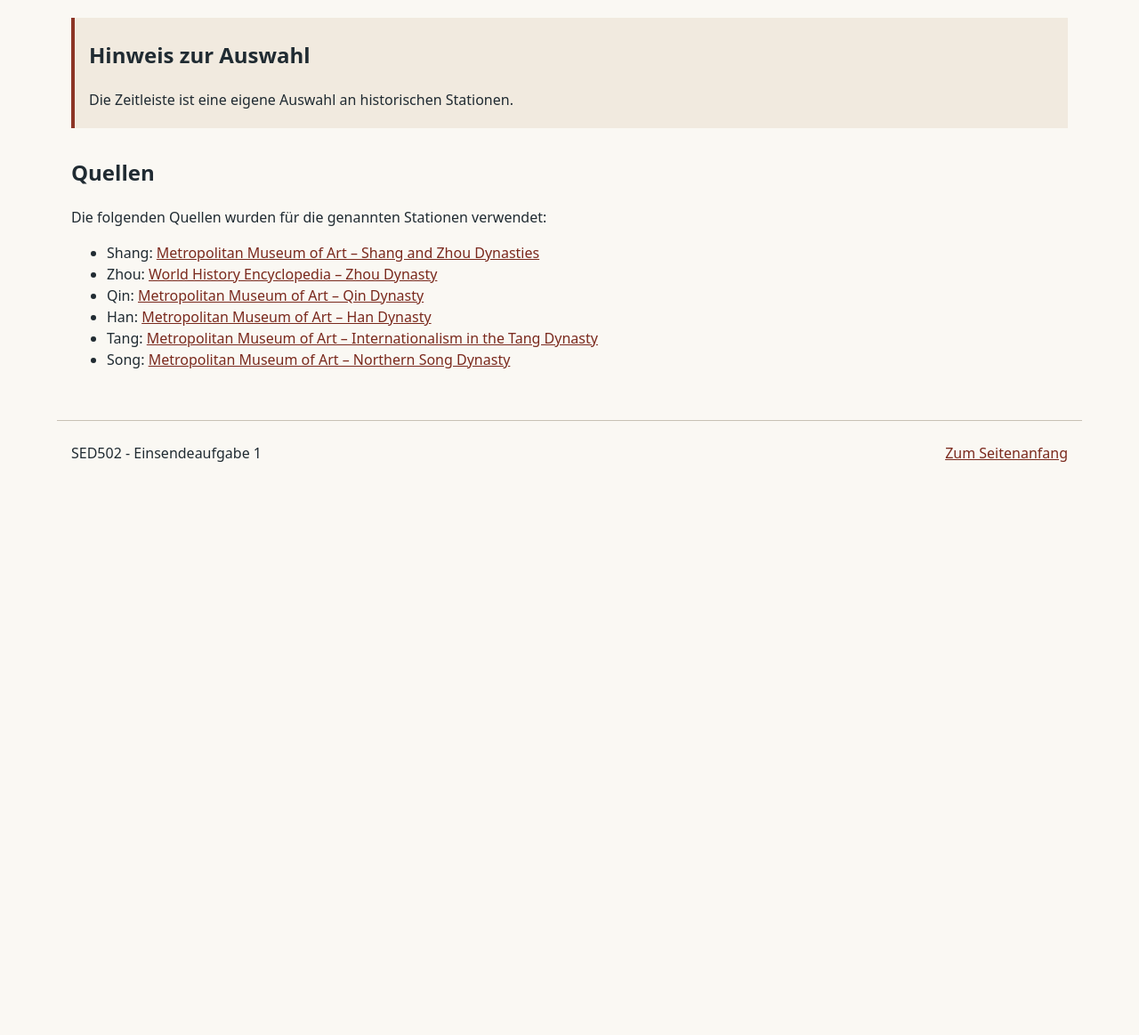
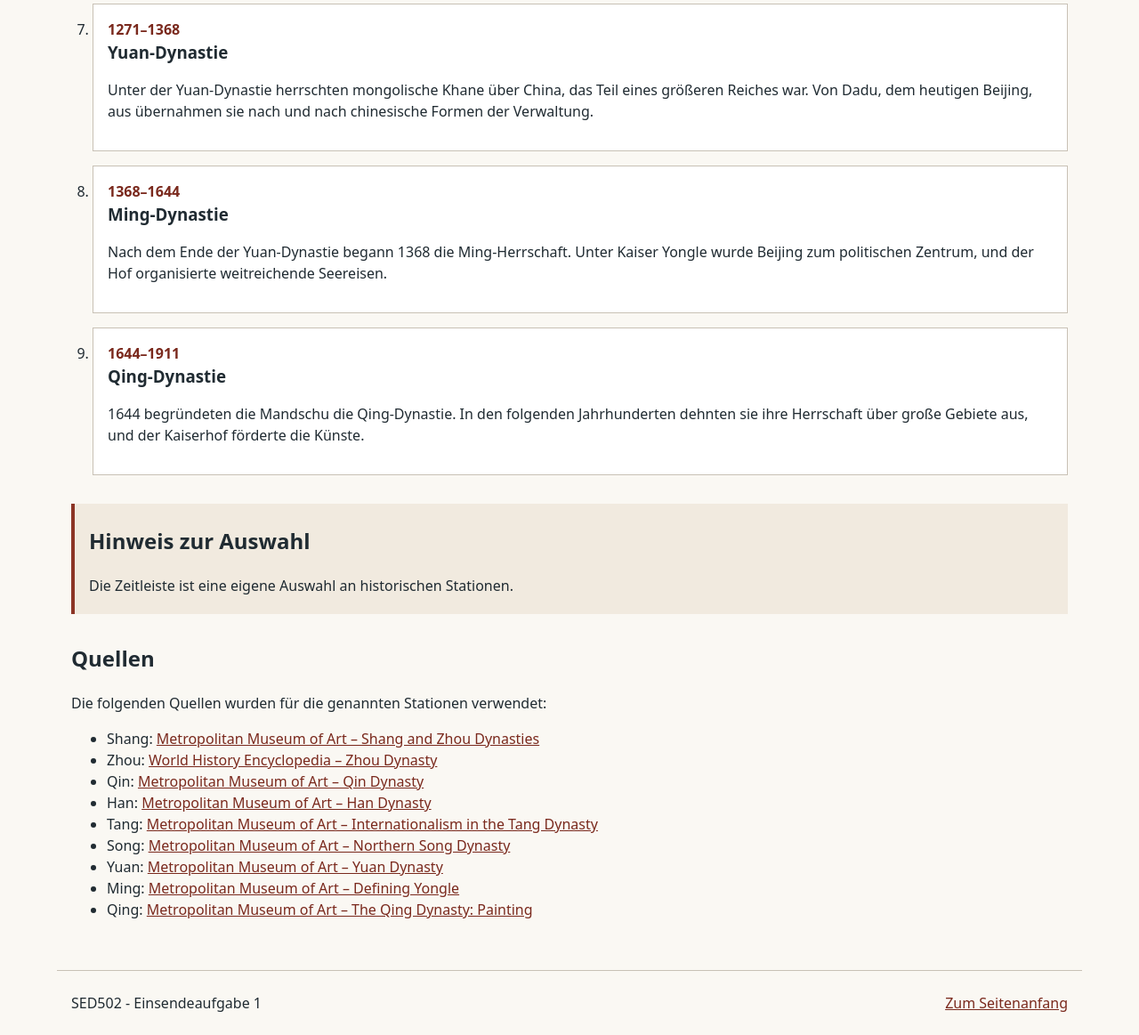
Before and after one commit to cchhrriiss/SED502_ESA1, a website built with Vite: page index.html in a window 1280 px wide. Shown: the part 1519-2682 px from the top of the page at 89% size. Before the commit the page ends 2064 px from the top, so only its background shows below. Built offline with nearby package versions, Linux system fonts and the light colour scheme.

Commit message:
Add: Yuan, Ming und Qing Stationen

```diff
--- a/index.html
+++ b/index.html
@@ -109,6 +109,40 @@
               </p>
             </article>
           </li>
+          <li>
+            <article>
+              <p class="period">1271–1368</p>
+              <h3>Yuan-Dynastie</h3>
+              <p>
+                Unter der Yuan-Dynastie herrschten mongolische Khane über China,
+                das Teil eines größeren Reiches war. Von Dadu, dem heutigen
+                Beijing, aus übernahmen sie nach und nach chinesische Formen
+                der Verwaltung.
+              </p>
+            </article>
+          </li>
+          <li>
+            <article>
+              <p class="period">1368–1644</p>
+              <h3>Ming-Dynastie</h3>
+              <p>
+                Nach dem Ende der Yuan-Dynastie begann 1368 die Ming-Herrschaft.
+                Unter Kaiser Yongle wurde Beijing zum politischen Zentrum, und
+                der Hof organisierte weitreichende Seereisen.
+              </p>
+            </article>
+          </li>
+          <li>
+            <article>
+              <p class="period">1644–1911</p>
+              <h3>Qing-Dynastie</h3>
+              <p>
+                1644 begründeten die Mandschu die Qing-Dynastie. In den folgenden
+                Jahrhunderten dehnten sie ihre Herrschaft über große Gebiete
+                aus, und der Kaiserhof förderte die Künste.
+              </p>
+            </article>
+          </li>
         </ol>
       </section>
 
@@ -159,6 +193,24 @@
               Metropolitan Museum of Art – Northern Song Dynasty
             </a>
           </li>
+          <li>
+            Yuan:
+            <a href="https://www.metmuseum.org/essays/yuan-dynasty-1271-1368">
+              Metropolitan Museum of Art – Yuan Dynasty
+            </a>
+          </li>
+          <li>
+            Ming:
+            <a href="https://www.metmuseum.org/exhibitions/listings/2005/yongle-imperial-art">
+              Metropolitan Museum of Art – Defining Yongle
+            </a>
+          </li>
+          <li>
+            Qing:
+            <a href="https://www.metmuseum.org/essays/the-qing-dynasty-1644-1911-painting">
+              Metropolitan Museum of Art – The Qing Dynasty: Painting
+            </a>
+          </li>
         </ul>
       </section>
     </main>
```
